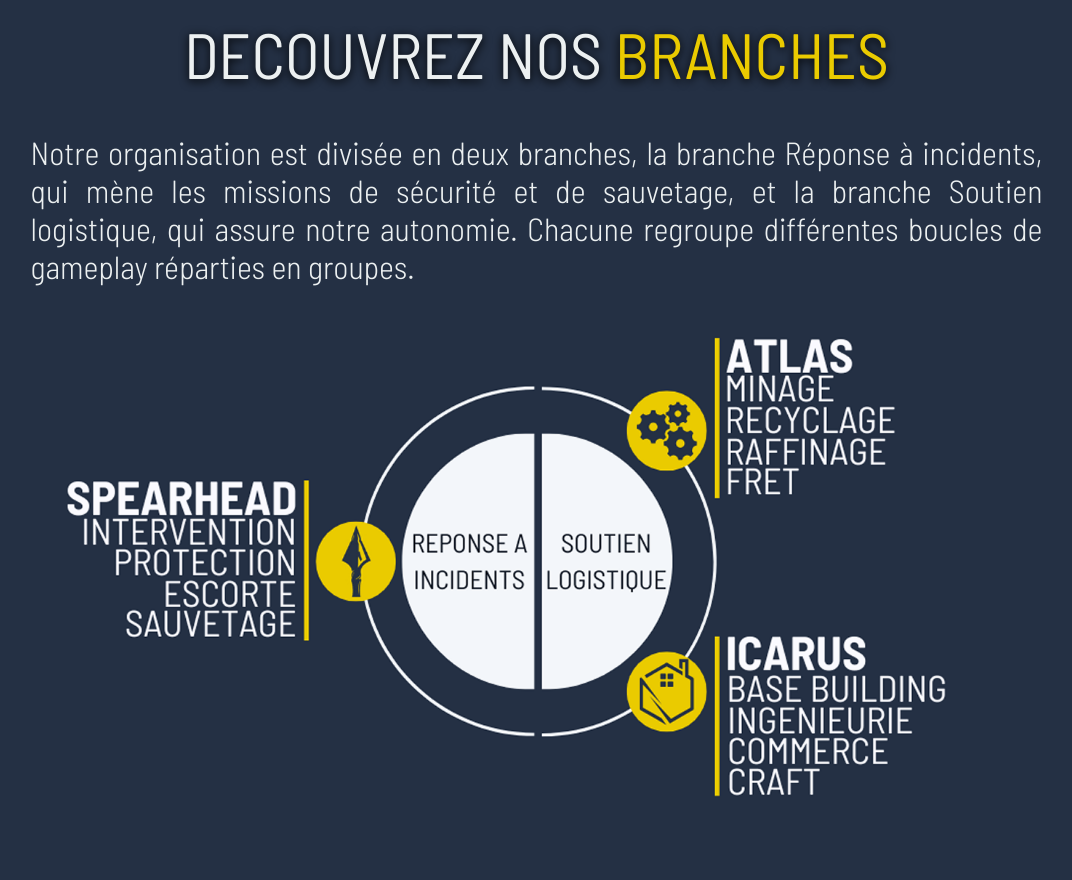
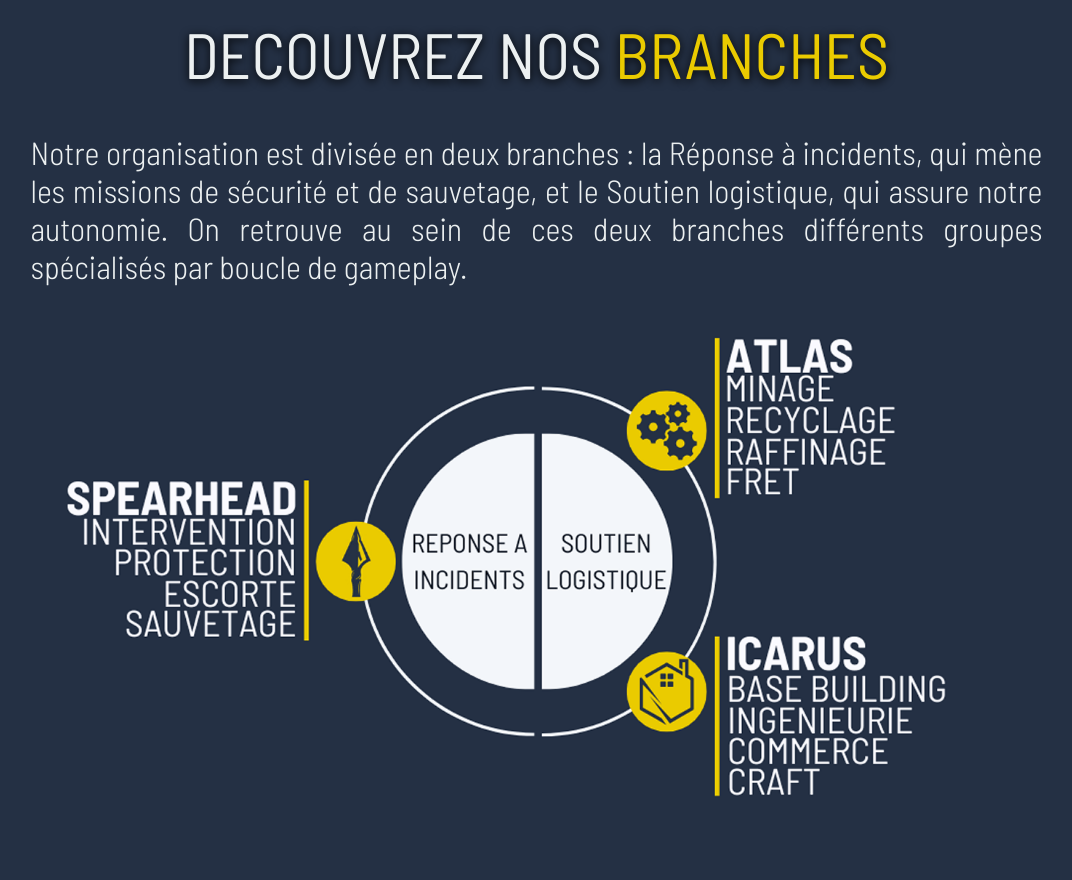
Before and after one commit to caillau-thomas/the-argonauts, a React (Vite) app: page / in a window 1280 px wide. Shown: the part 1760-2640 px from the top of the page, without its empty margins (96-1168 px from the left). Built offline with nearby package versions, Linux system fonts and the light colour scheme.

Commit message:
Update text

```diff
--- a/src/Components/Branches.jsx
+++ b/src/Components/Branches.jsx
@@ -43,10 +43,10 @@ export const Branches = () => {
     <Layout>
       <AboutCard>
         <H6 style={{ textAlign: 'justify' }}>
-          Notre organisation est divisée en deux branches, la branche Réponse à incidents,
-          qui mène les missions de sécurité et de sauvetage, et la branche Soutien logistique,
-          qui assure notre autonomie. Chacune regroupe différentes boucles de gameplay réparties
-          en groupes.<br /><br />
+          Notre organisation est divisée en deux branches : la Réponse à incidents,
+          qui mène les missions de sécurité et de sauvetage, et le Soutien logistique,
+          qui assure notre autonomie. On retrouve au sein de ces deux branches différents
+          groupes spécialisés par boucle de gameplay. <br /><br />
         </H6>
       </AboutCard>
       <div className="description">
```
